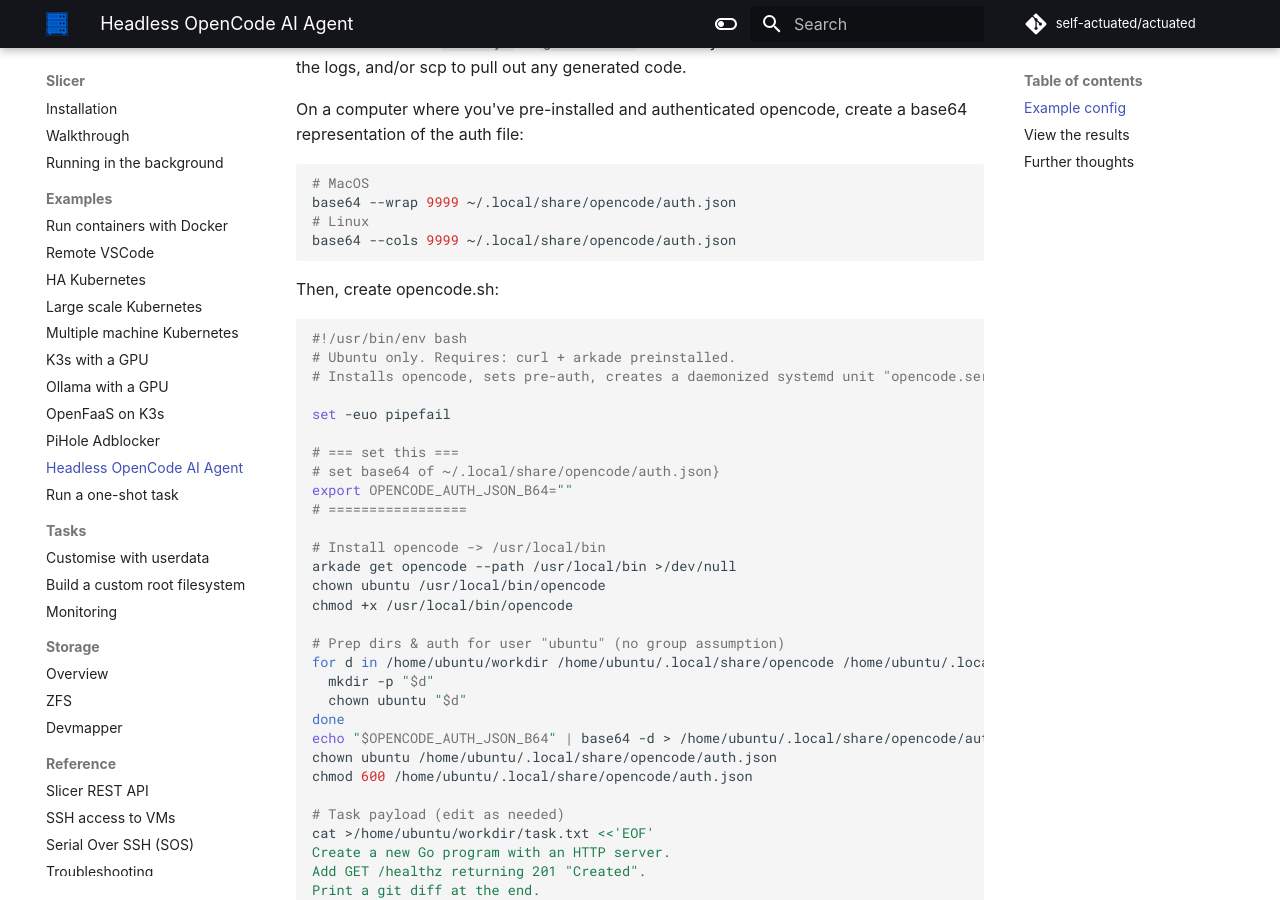
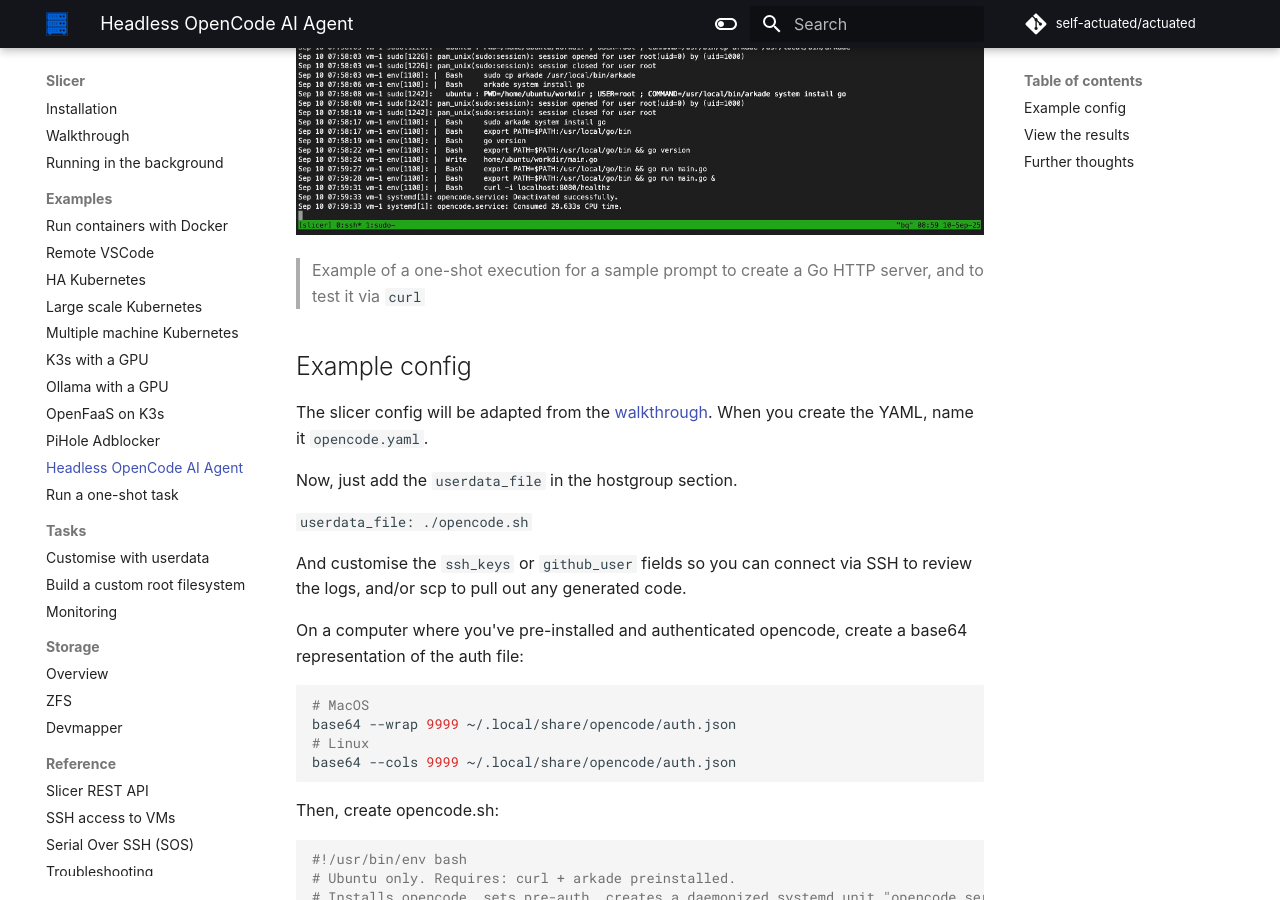
Before and after one commit to slicervm/docs.slicervm.com, an MkDocs documentation site: the page built from docs/examples/opencode-ai-agent.md, in a window 1280 px wide and 900 px high, scrolled down 913 px. Built offline with MkDocs 1.6.1 and Material for MkDocs 9.7.7, drawn with Linux system fonts in a browser that asks for light colours; some web fonts are replaced; comment, search, counter and statistics services are not loaded.

Commit message:
Sample image
Signed-off-by: Alex Ellis (OpenFaaS Ltd) <alexellis2@gmail.com>

```diff
--- a/docs/examples/opencode-ai-agent.md
+++ b/docs/examples/opencode-ai-agent.md
@@ -15,6 +15,9 @@
 * Set the agent working away as a systemd service, with a prompt set in the userdata file.
 
 This example is one-shot, so it's designed to run to completion once, without any further interaction.
+
+[![Example of a one-shot execution](/images/oneshot-opencode.jpg)](/images/oneshot-opencode.jpg)
+> Example of a one-shot execution for a sample prompt to create a Go HTTP server, and to test it via `curl`
 
 ## Example config
 
```
Also changed, not shown: docs/images/oneshot-opencode.jpg (added).
